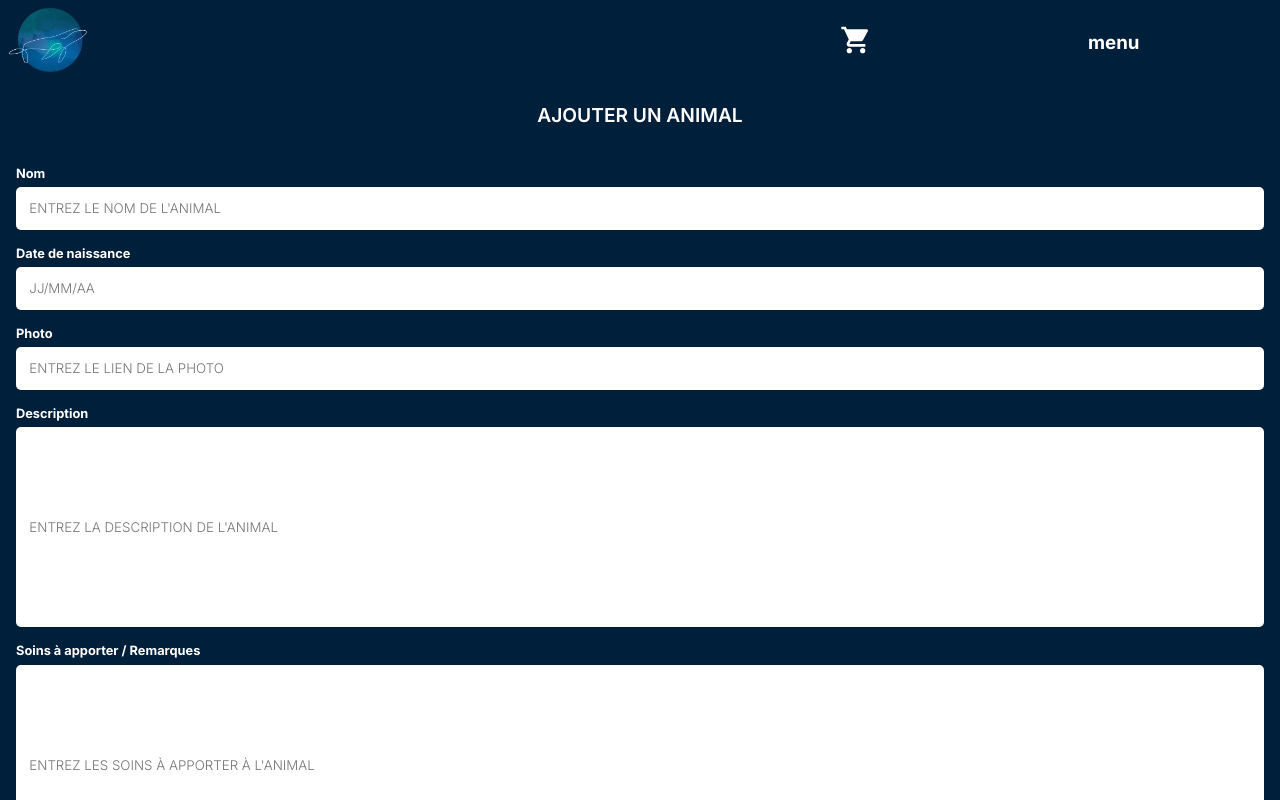
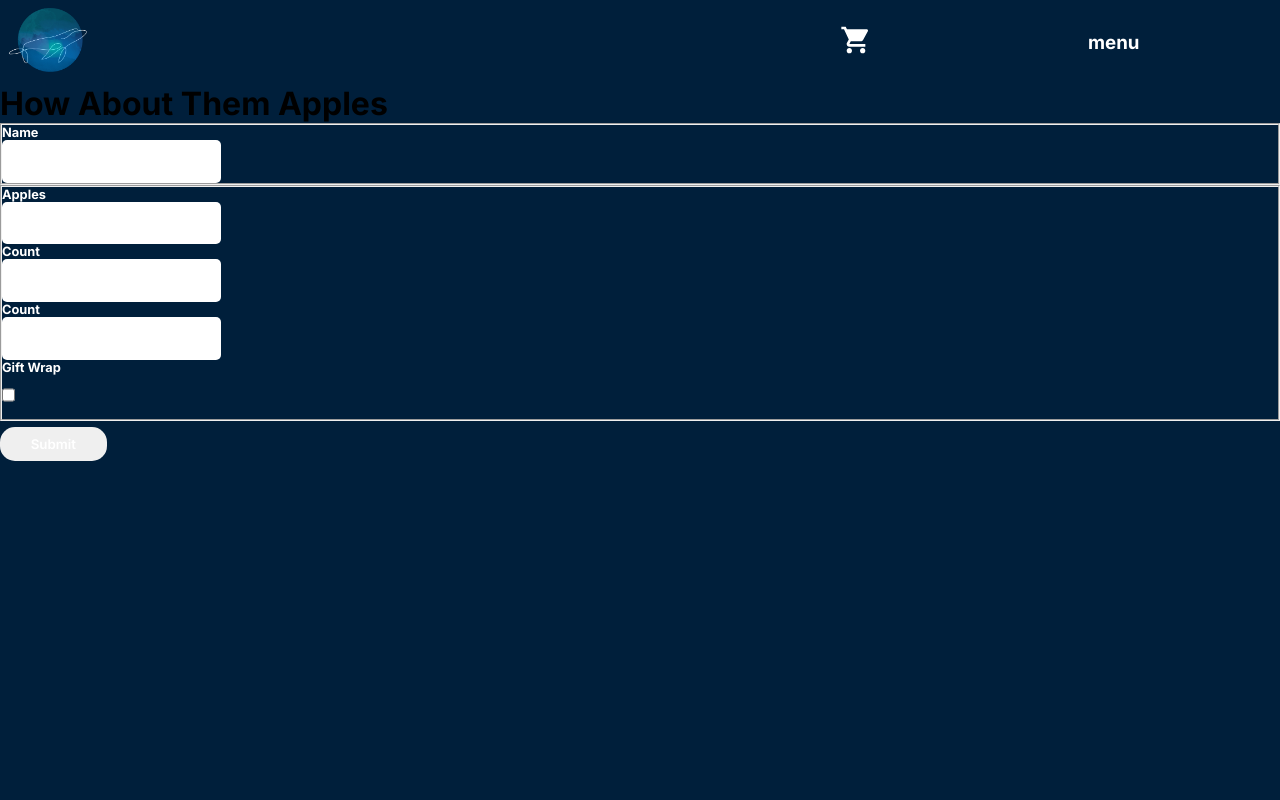
Before and after one commit to adelevrc/api-symfony, a React (Create React App) app in the folder front/: page /create/animals in a window 1280 px wide. Shown: the top 800 px of the page. Built offline with nearby package versions, Linux system fonts and the light colour scheme.

Commit message:
fix form POST method Animals with second file

```diff
--- a/front/src/Animals/AddAnimal.js
+++ b/front/src/Animals/AddAnimal.js
@@ -11,8 +11,8 @@ export class AddAnimal extends React.Component {
         isChecked: true,
       };
 
+    handleChange = (e) => {
 
-    handleChange = (e) => {
       this.setState({
         name: e.target.value,
         care: e.target.value,
@@ -20,6 +20,8 @@ export class AddAnimal extends React.Component {
         photo: e.target.value,
         isDead: e.target.value
        });
+       console.log(e.target.value);
+
     }
 
     handleSubmit = (e) => {
@@ -75,12 +77,12 @@ export class AddAnimal extends React.Component {
 
           <div className="bloc-animal-form-label-input">
             <label htmlFor="description">Description</label>
-            <input id="description" name="description" type="textarea" placeholder="Entrez la description de l'animal" onChange={this.handleChange} />
+            <input id="description" name="description" type="text" placeholder="Entrez la description de l'animal" onChange={this.handleChange} />
           </div>
 
           <div className="bloc-animal-form-label-input">
             <label htmlFor="care">Soins à apporter / Remarques </label>
-            <input id="care" name="care" type="textarea" placeholder="Entrez les soins à apporter à l'animal" onChange={this.handleChange} />
+            <input id="care" name="care" type="text" placeholder="Entrez les soins à apporter à l'animal" onChange={this.handleChange} />
           </div>
 
           <div className="bloc-animal-checkbox-label-input">
--- /dev/null
+++ b/front/src/Animals/AddAnimal2.js
@@ -0,0 +1,82 @@
+import React, { useReducer, useState } from 'react';
+import axios from 'axios';
+
+const formReducer = (state, event) => {
+ return {
+   ...state,
+   [event.name]: event.value
+  }
+}
+
+function Form() {
+  const [formData, setFormData] = useReducer(formReducer, {});
+  const [submitting, setSubmitting] = useState(false);
+
+  const handleSubmit = event => {
+    event.preventDefault();
+    setSubmitting(true);
+
+    setTimeout(() => {
+      setSubmitting(false);
+    }, 3000)
+
+console.log(formData);
+
+    axios.post('https://127.0.0.1:8000/api/animal', formData)
+    .then(res => {
+      console.log(res);
+      console.log(res.data);
+    })
+  }
+
+  const handleChange = event => {
+    const isCheckbox = event.target.type === 'checkbox';
+    setFormData({
+      name: event.target.name,
+      value: isCheckbox ? event.target.checked : event.target.value,    });
+  }
+
+
+  return(
+    <div className="wrapper">
+      <h1>How About Them Apples</h1>
+      {submitting &&
+        <div> You are submitting the following:
+        <ul>
+          {Object.entries(formData).map(([name, value]) => (
+            <li key={name}><strong>{name}</strong>:{value.toString()}</li>
+          ))}
+        </ul></div>
+      }
+      <form onSubmit={handleSubmit}>
+        <fieldset>
+          <label>
+            <p>Name</p>
+            <input name="name" onChange={handleChange}/>
+          </label>
+        </fieldset>
+        <fieldset>
+         <label>
+           <p>Apples</p>
+           <input name="care" onChange={handleChange}/>
+         </label>
+         <label>
+           <p>Count</p>
+           <input name="photo" onChange={handleChange} step="1"/>
+         </label>
+         <label>
+           <p>Count</p>
+           <input name="description" onChange={handleChange} step="1"/>
+         </label>
+         <label>
+           <p>Gift Wrap</p>
+           <input type="checkbox" name="isDead" onChange={handleChange} />
+         </label>
+       </fieldset>
+        <button type="submit">Submit</button>
+      </form>
+    </div>
+  )
+}
+
+export default Form;
--- a/front/src/App.js
+++ b/front/src/App.js
@@ -1,4 +1,5 @@
 import React from 'react';
+import Form from './Animals/AddAnimal2';
 import './App.css';
 import Nav from './Nav';
 import LandingPage from './LandingPage';
@@ -18,7 +19,8 @@ function App() {
     <Route path="/" exact component={LandingPage} />
     <Route path="/animals"  exact component={Animals} />
     <Route path="/animals/:id"  component={AnimalDetail} />
-    <Route path="/create/animals"  component={AddAnimal} />
+    {/* <Route path="/create/animals"  component={AddAnimal} />  */}
+    <Route path="/create/animals"  component={Form} />
   </Switch>
 
 </Router>
```
